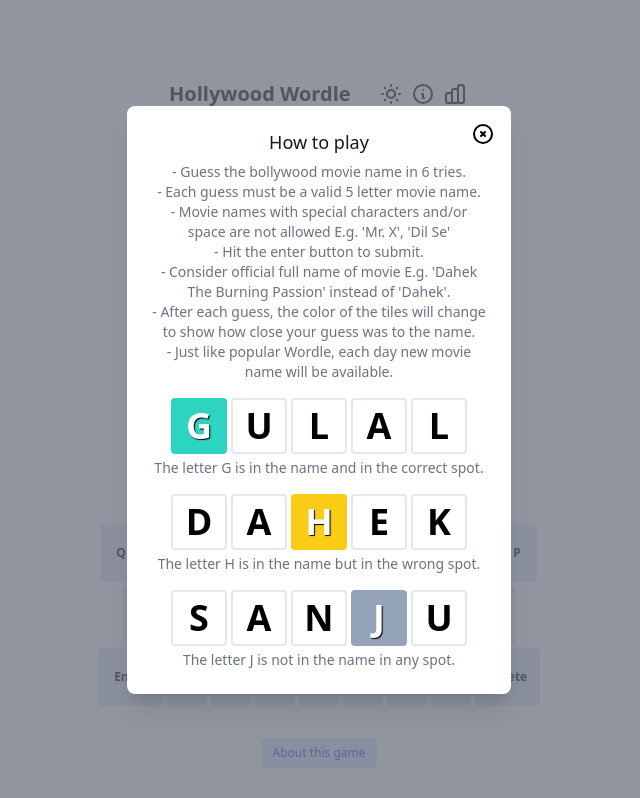
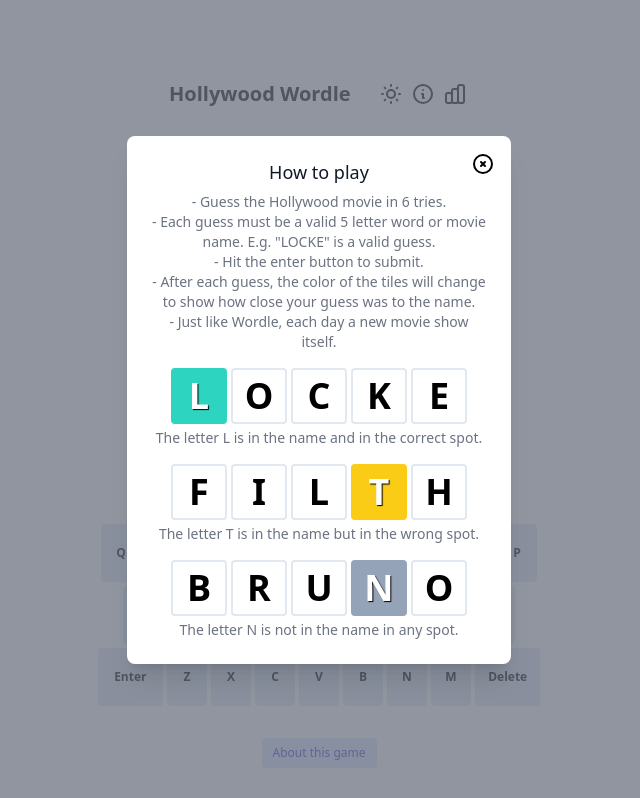
Before and after one commit to thisisbarry-com/hollywordle, a React (Create React App) app: page / in a window 1280 px wide. Both pictures are taken after a click on the icon 744 px from the left and 94 px from the top of the page. Shown: the whole page, without its empty margins (321-961 px from the left). Built offline with nearby package versions, Linux system fonts and the light colour scheme.

Commit message:
changed rules

```diff
--- a/src/components/modals/InfoModal.tsx
+++ b/src/components/modals/InfoModal.tsx
@@ -10,46 +10,44 @@
   return (
     <BaseModal title="How to play" isOpen={isOpen} handleClose={handleClose}>
       <ul className="text-sm text-gray-500 dark:text-gray-300">
-        <li>- Guess the bollywood movie name in 6 tries.</li>
-        <li>- Each guess must be a valid 5 letter movie name.</li>
-        <li>- Movie names with special characters and/or space are not allowed E.g. 'Mr. X', 'Dil Se'</li>
+        <li>- Guess the Hollywood movie in 6 tries.</li>
+        <li>- Each guess must be a valid 5 letter word or movie name. E.g. "LOCKE" is a valid guess.</li>
         <li>- Hit the enter button to submit.</li>
-        <li>- Consider official full name of movie E.g. 'Dahek The Burning Passion' instead of 'Dahek'.</li>
         <li>- After each guess, the color of the tiles will change to show how close your guess was to the name.</li>
-        <li>- Just like popular Wordle, each day new movie name will be available.</li>
+        <li>- Just like Wordle, each day a new movie show itself.</li>
       </ul>
 
       <div className="flex justify-center mb-1 mt-4">
-        <Cell value="G" status="correct" />
-        <Cell value="U" />
-        <Cell value="L" />
-        <Cell value="A" />
-        <Cell value="L" />
+        <Cell value="L" status="correct" />
+        <Cell value="O" />
+        <Cell value="C" />
+        <Cell value="K" />
+        <Cell value="E" />
       </div>
       <p className="text-sm text-gray-500 dark:text-gray-300">
-        The letter G is in the name and in the correct spot.
+        The letter L is in the name and in the correct spot.
       </p>
 
       <div className="flex justify-center mb-1 mt-4">
-        <Cell value="D" />
-        <Cell value="A" />
-        <Cell value="H" status="present" />
-        <Cell value="E" />
-        <Cell value="K" />
+        <Cell value="F" />
+        <Cell value="I" />
+        <Cell value="L" />
+        <Cell value="T" status="present" />
+        <Cell value="H" />
       </div>
       <p className="text-sm text-gray-500 dark:text-gray-300">
-        The letter H is in the name but in the wrong spot.
+        The letter T is in the name but in the wrong spot.
       </p>
 
       <div className="flex justify-center mb-1 mt-4">
-        <Cell value="S" />
-        <Cell value="A" />
-        <Cell value="N" />
-        <Cell value="J" status="absent" />
+        <Cell value="B" />
+        <Cell value="R" />
         <Cell value="U" />
+        <Cell value="N" status="absent" />
+        <Cell value="O" />
       </div>
       <p className="text-sm text-gray-500 dark:text-gray-300">
-        The letter J is not in the name in any spot.
+        The letter N is not in the name in any spot.
       </p>
     </BaseModal>
   )
```
